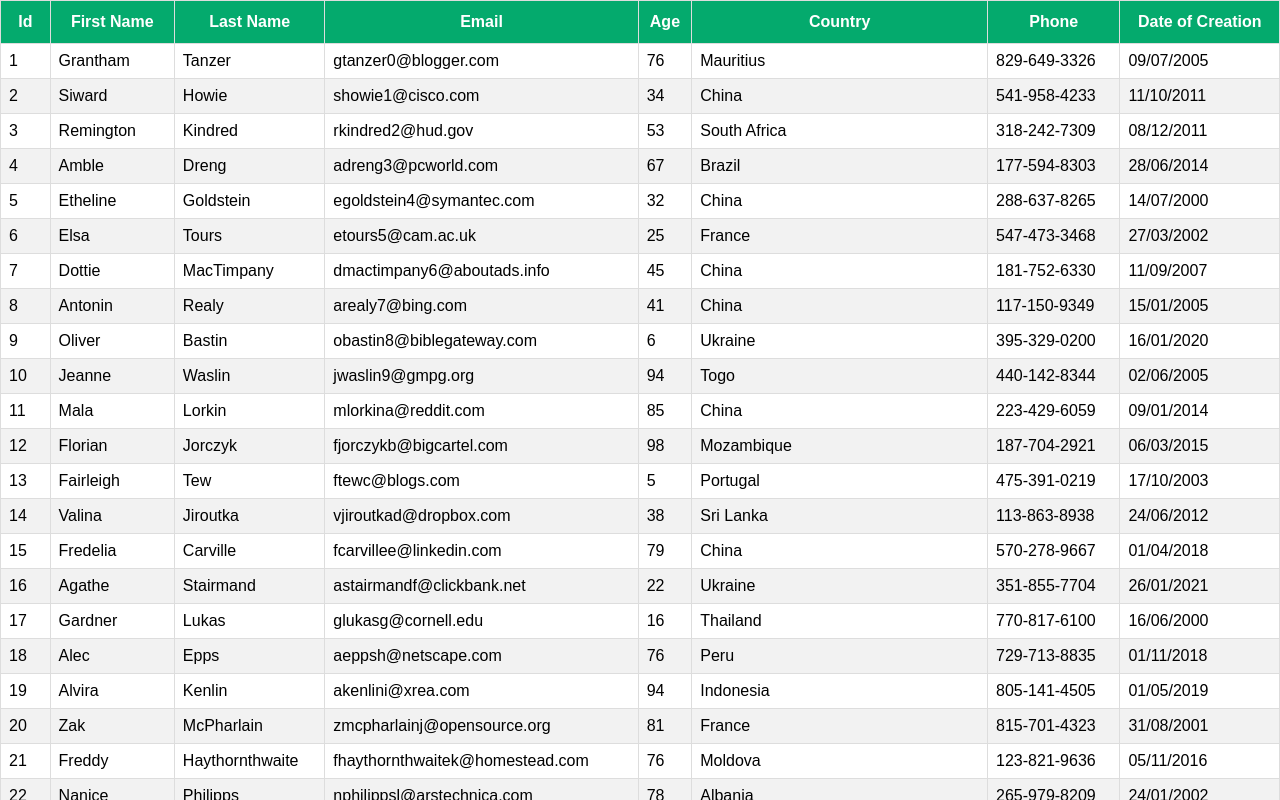
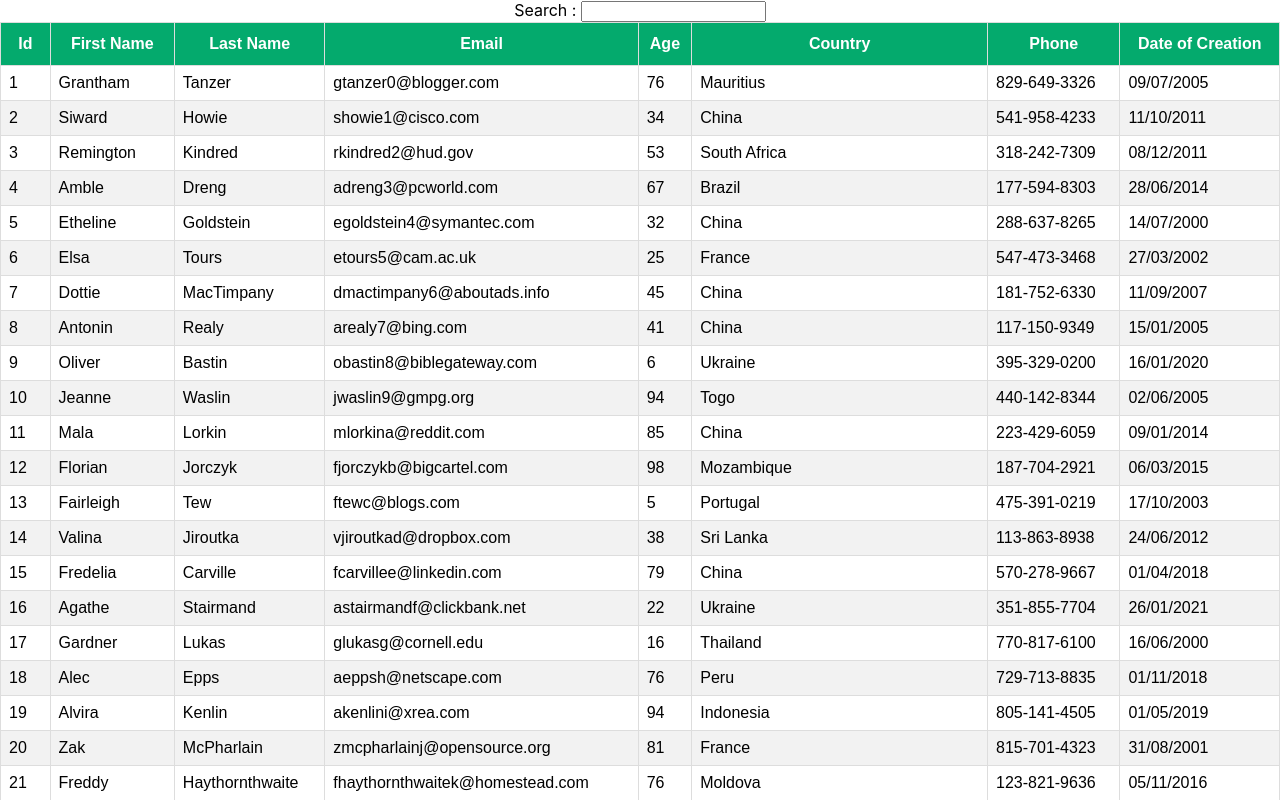
Before and after one commit to aziemp66/React-Table, a React (Vite) app: page / in a window 1280 px wide. Shown: the top 800 px of the page. Built offline with nearby package versions, Linux system fonts and the light colour scheme.

Commit message:
Implementing Global Filtering

```diff
--- a/src/App.jsx
+++ b/src/App.jsx
@@ -1,9 +1,10 @@
-import { SortingTable } from "./components/AllTabels";
+import { SortingTable, FilteringTable } from "./components/AllTabels";
+import styles from "./App.module.css";
 
 function App() {
 	return (
-		<div className="App">
-			<SortingTable />
+		<div className={styles.App}>
+			<FilteringTable />
 		</div>
 	);
 }
--- /dev/null
+++ b/src/App.module.css
@@ -0,0 +1,6 @@
+.App {
+	display: flex;
+	flex-direction: column;
+	justify-content: center;
+	align-items: center;
+}
--- a/src/components/AllTabels.jsx
+++ b/src/components/AllTabels.jsx
@@ -1,9 +1,10 @@
 import React, { useMemo } from "react";
-import { useTable, useSortBy } from "react-table";
+import { useTable, useSortBy, useGlobalFilter } from "react-table";
 import MOCK_DATA from "./MOCK_DATA.json";
 import { COLUMNS, GROUPED_COLUMNS } from "./columns";
 
 import styles from "./AllTabels.module.css";
+import { GlobalFilter } from "./GlobalFilter";
 
 export const BasicTable = () => {
 	// const columns = useMemo(() => COLUMNS, []);
@@ -204,3 +205,82 @@ export const SortingTable = () => {
 		</table>
 	);
 };
+
+export const FilteringTable = () => {
+	// const columns = useMemo(() => COLUMNS, []);
+	const columns = useMemo(() => COLUMNS, []);
+	const data = useMemo(() => MOCK_DATA, []);
+
+	const {
+		getTableProps,
+		getTableBodyProps,
+		headerGroups,
+		footerGroups,
+		rows,
+		prepareRow,
+		state,
+		setGlobalFilter,
+	} = useTable(
+		{
+			columns,
+			data,
+		},
+		useGlobalFilter
+	);
+
+	const { globalFilter } = state;
+
+	return (
+		<>
+			<GlobalFilter filter={globalFilter} setFilter={setGlobalFilter} />
+			<table {...getTableProps()} className={styles.table}>
+				<thead>
+					{headerGroups.map((headerGroup) => {
+						return (
+							<tr {...headerGroup.getHeaderGroupProps()}>
+								{headerGroup.headers.map((column) => {
+									return (
+										<th {...column.getHeaderProps()}>
+											{column.render("Header")}
+										</th>
+									);
+								})}
+							</tr>
+						);
+					})}
+				</thead>
+				<tbody {...getTableBodyProps()}>
+					{rows.map((row) => {
+						prepareRow(row);
+						return (
+							<tr {...row.getRowProps()}>
+								{row.cells.map((cell) => {
+									return (
+										<td {...cell.getCellProps()}>
+											{cell.render("Cell")}
+										</td>
+									);
+								})}
+							</tr>
+						);
+					})}
+				</tbody>
+				<tfoot>
+					{footerGroups.map((footerGroup) => {
+						return (
+							<tr {...footerGroup.getFooterGroupProps()}>
+								{footerGroup.headers.map((column) => {
+									return (
+										<td {...column.getFooterProps()}>
+											{column.render("Footer")}
+										</td>
+									);
+								})}
+							</tr>
+						);
+					})}
+				</tfoot>
+			</table>
+		</>
+	);
+};
--- /dev/null
+++ b/src/components/GlobalFilter.jsx
@@ -0,0 +1,15 @@
+import React from "react";
+
+export const GlobalFilter = ({ filter, setFilter }) => {
+	return (
+		<span>
+			Search :{" "}
+			<input
+				value={filter ? filter : ""}
+				onChange={(e) => {
+					setFilter(e.target.value);
+				}}
+			/>
+		</span>
+	);
+};
```
